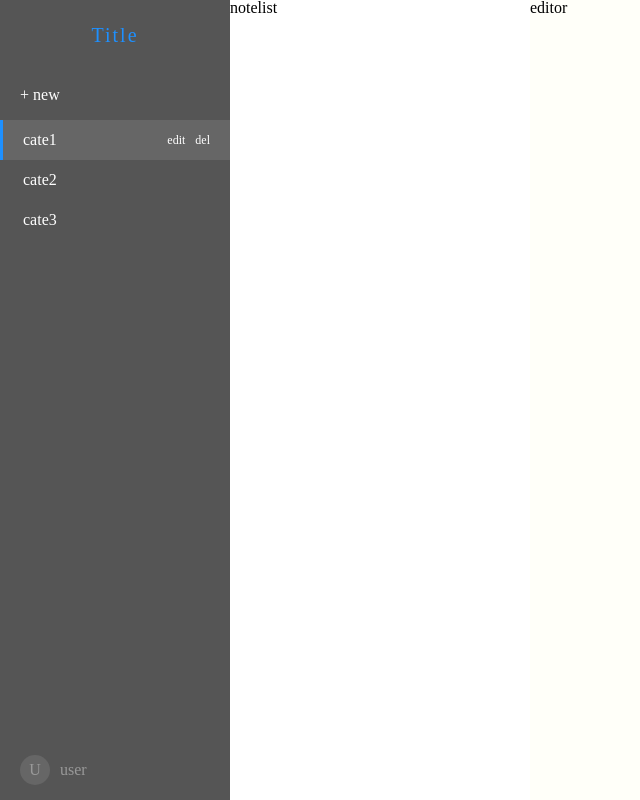
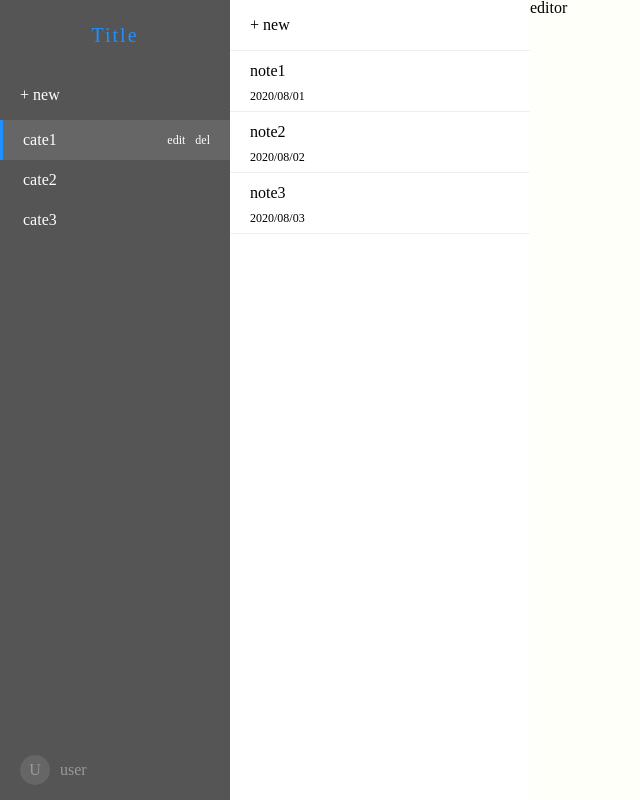
Before and after one commit to xtthaop/zxnote-web, a React app: page /notebook in a window 1280 px wide. Shown: the whole page, without its empty margins (0-640 px from the left). Built offline with nearby package versions, Linux system fonts and the light colour scheme.

Commit message:
init notelist

```diff
--- a/public/index.html
+++ b/public/index.html
@@ -2,7 +2,7 @@
 <html>
   <head>
     <meta charset="utf-8">
-    <title>知行</title>
+    <title>知行笔记</title>
   </head>
   <body>
     <noscript>
--- a/src/views/notebook/components/Notelist/index.js
+++ b/src/views/notebook/components/Notelist/index.js
@@ -1,15 +1,60 @@
 import React from 'react'
 import {
-  NotelistWrapper
+  NotelistWrapper,
+  UpCreateBtn,
+  Notes,
 } from './style'
 
 class Notelist extends React.Component {
+  constructor(props){
+    super(props)
+    this.state = {
+      noteList: [],
+    }
+  }
+
   render(){
+    const { noteList } = this.state
     return (
       <NotelistWrapper>
-        notelist
+        <UpCreateBtn>+ new</UpCreateBtn>
+        <Notes>
+          {
+            noteList.map(item => {
+              return (
+                <li key={item.id}>
+                  <div className="title">{item.title}</div>
+                  <div className="update-time">{item.update_time}</div>
+                </li>
+              )
+            })
+          }
+        </Notes>
       </NotelistWrapper>
     )
+  }
+
+  componentDidMount(){
+    const noteList = [
+      {
+        id: 1,
+        title: 'note1',
+        update_time: '2020/08/01',
+      },
+      {
+        id: 2,
+        title: 'note2',
+        update_time: '2020/08/02',
+      },
+      {
+        id: 3,
+        title: 'note3',
+        update_time: '2020/08/03',
+      },
+    ]
+    this.setState({
+      noteList,
+    })
   }
 }
 
--- a/src/views/notebook/components/Notelist/style.js
+++ b/src/views/notebook/components/Notelist/style.js
@@ -1,4 +1,6 @@
 import styled from 'styled-components'
+
+const borderColor = '#eee'
 
 export const NotelistWrapper = styled.div`
   width: 300px;
@@ -6,3 +8,32 @@ export const NotelistWrapper = styled.div`
   overflow-y: scroll;
   background: #fff;
 `
+
+export const UpCreateBtn = styled.div`
+  width: 100%;
+  height: 50px;
+  line-height: 50px;
+  padding: 0 20px;
+  border-bottom: 1px solid ${borderColor};
+  cursor: pointer;
+`
+
+export const Notes = styled.ul`
+  width: 100%;
+
+  li{
+    height: 50px;
+    border-bottom: 1px solid ${borderColor};
+    padding: 5px 20px;
+
+    .title{
+      line-height: 30px;
+      font-weight: 500;
+    }
+
+    .update-time{
+      line-height: 20px;
+      font-size: 12px;
+    }
+  }
+`
```
